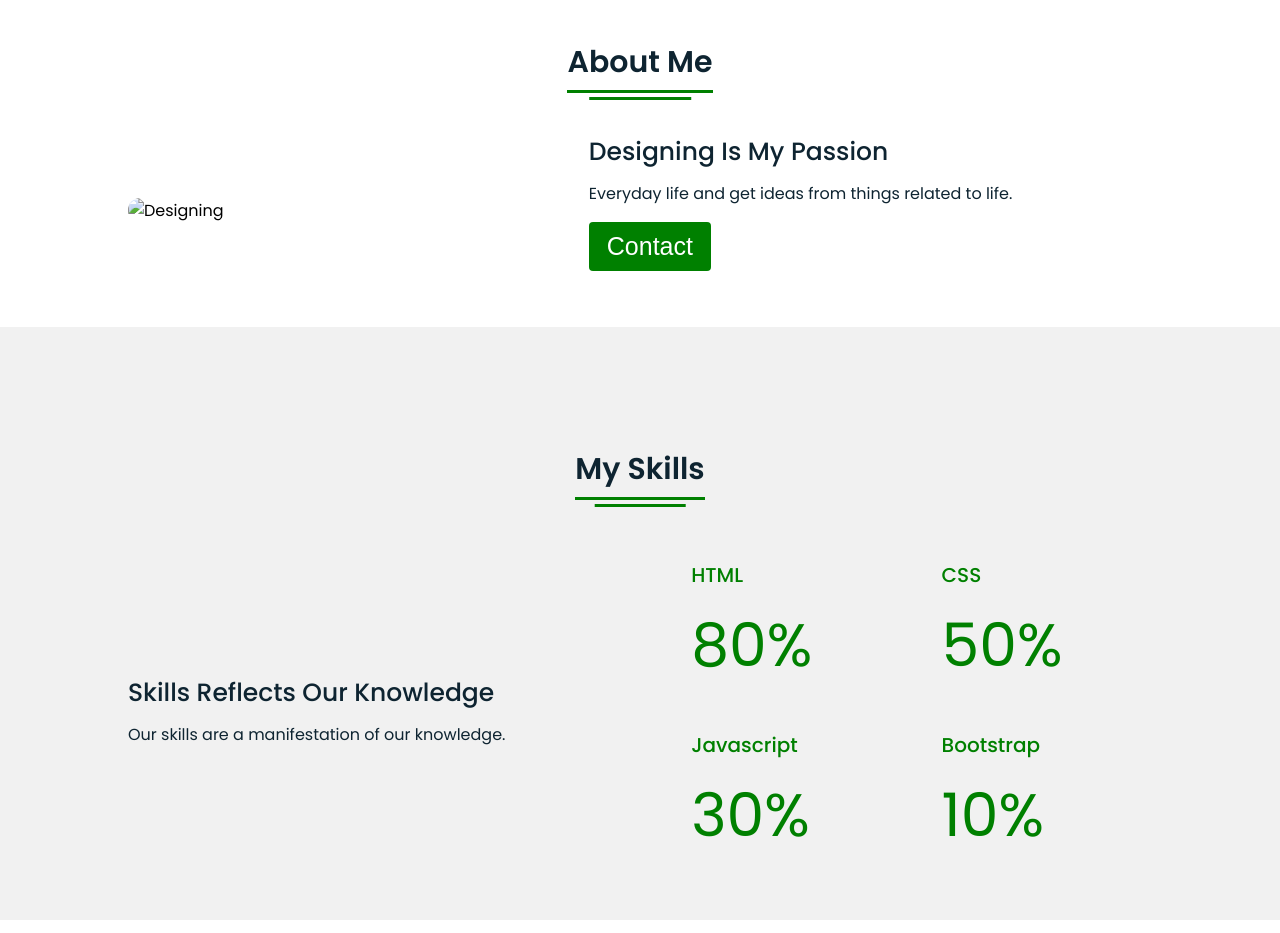
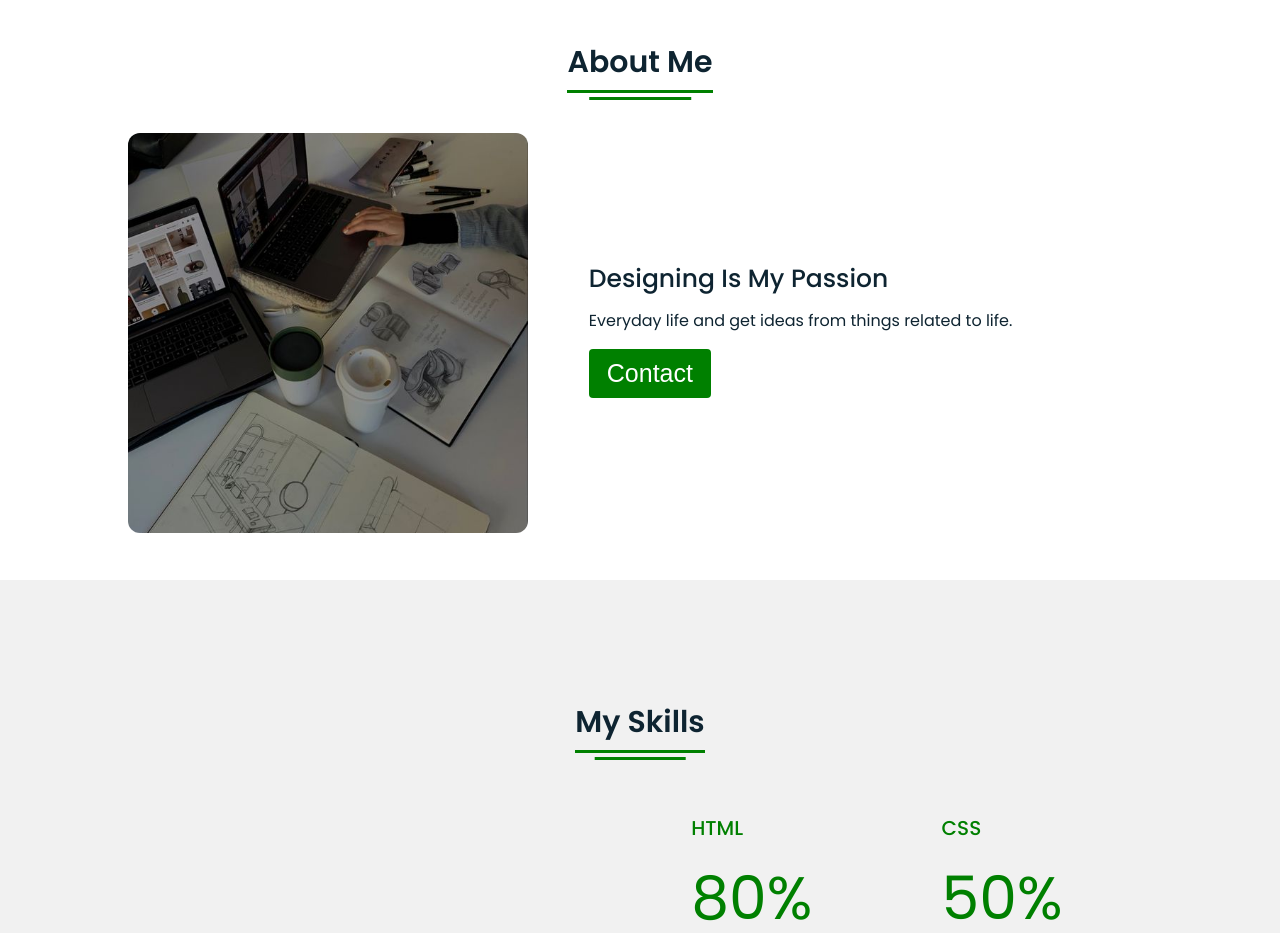
Before and after one commit to skydive-1/Project, a plain HTML site: page index.html in a window 1280 px wide. Shown: the part 840-1773 px from the top of the page. Drawn offline with Linux system fonts and the light colour scheme.

Commit message:
index.html

```diff
--- a/index.html
+++ b/index.html
@@ -60,7 +60,7 @@
       <div class="title"><span>About Me</span></div>
       <div class="about-details">
         <div class="left">
-          <img src="./img/Picture.jpg" alt="Designing">
+          <img src="Picture.jpg" alt="Designing">
         </div>
         <div class="right">
           <div class="topic">Designing Is My Passion</div>
```
